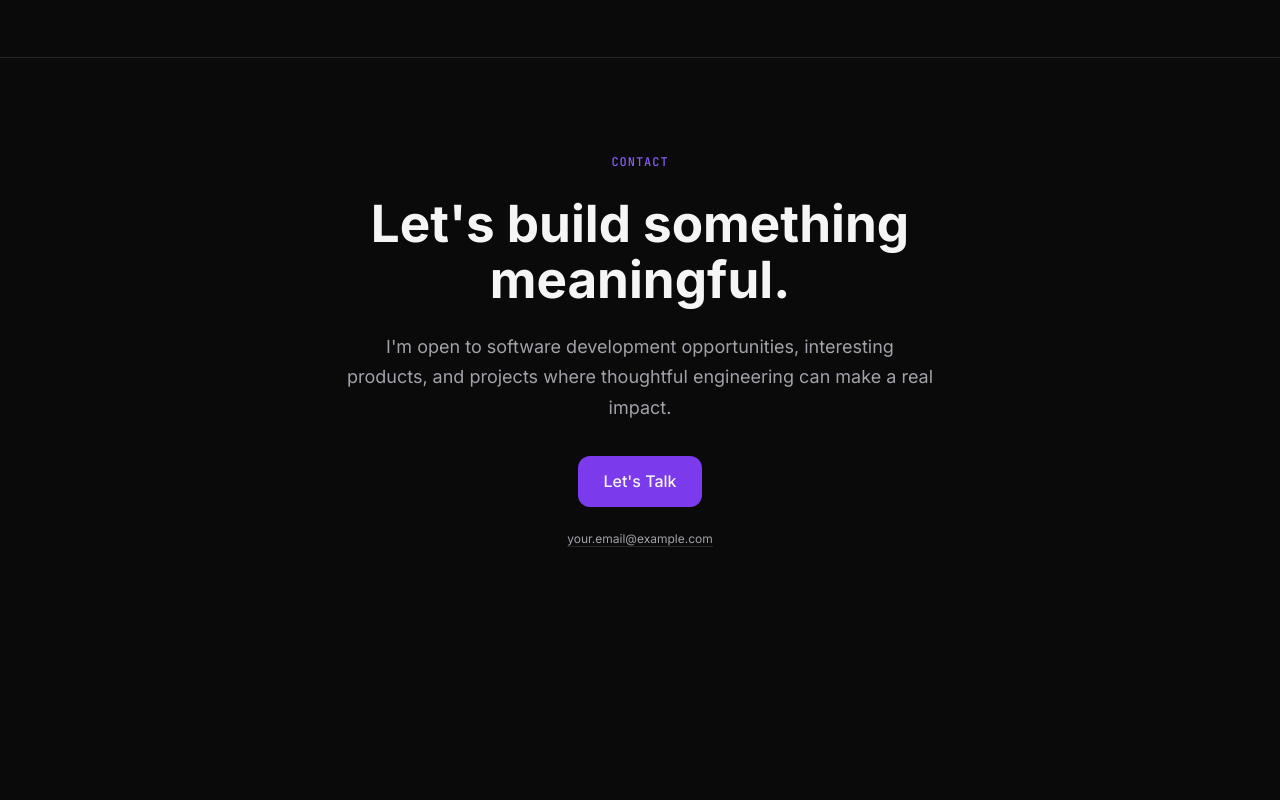
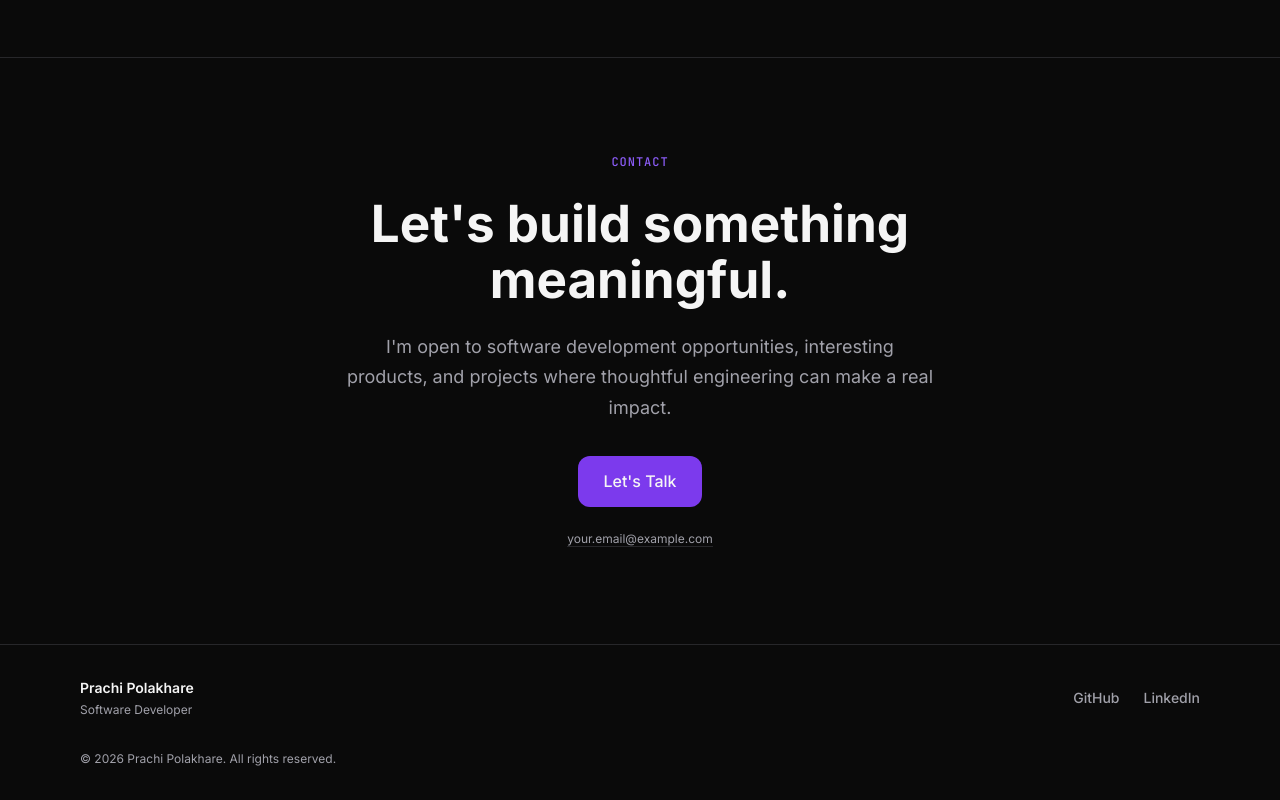
Before and after one commit to Prachi24599/my-portfolio, a React (Vite) app: page / in a window 1280 px wide. Shown: the part 3094-3894 px from the top of the page. Before the commit the page ends 3738 px from the top, so only its background shows below. Built offline with nearby package versions, Linux system fonts and the light colour scheme.

Commit message:
Footer Section Added

```diff
--- a/src/App.tsx
+++ b/src/App.tsx
@@ -1,3 +1,4 @@
+import Footer from './components/Footer'
 import Navbar from './components/Navbar'
 import About from './sections/About'
 import Contact from './sections/Contact'
@@ -16,6 +17,7 @@ function App() {
         <Projects />
         <Contact />
       </main>
+      <Footer />
     </>
   )
 }
--- /dev/null
+++ b/src/components/Footer.css
@@ -0,0 +1,63 @@
+.footer {
+  border-top: 1px solid var(--color-border);
+  background-color: var(--color-bg);
+}
+
+.footer__container {
+  padding-block: var(--space-8);
+}
+
+.footer__top {
+  display: flex;
+  align-items: center;
+  justify-content: space-between;
+  gap: var(--space-8);
+}
+
+.footer__name {
+  color: var(--color-text-primary);
+  font-size: var(--font-size-small);
+  font-weight: var(--font-weight-semibold);
+  line-height: var(--line-height-small);
+}
+
+.footer__role,
+.footer__copyright {
+  color: var(--color-text-secondary);
+  font-size: var(--font-size-caption);
+  line-height: var(--line-height-caption);
+}
+
+.footer__role {
+  margin-top: var(--space-1);
+}
+
+.footer__links {
+  display: flex;
+  gap: var(--space-6);
+  margin: 0;
+  padding: 0;
+  list-style: none;
+}
+
+.footer__links a {
+  color: var(--color-text-secondary);
+  font-size: var(--font-size-small);
+  font-weight: var(--font-weight-medium);
+  line-height: var(--line-height-small);
+  transition: color 180ms ease;
+}
+
+.footer__links a:hover {
+  color: var(--color-accent-hover);
+}
+
+.footer__links a:focus-visible {
+  outline: 2px solid var(--color-accent-hover);
+  outline-offset: var(--space-1);
+}
+
+.footer__copyright {
+  display: block;
+  margin-top: var(--space-8);
+}
--- /dev/null
+++ b/src/components/Footer.tsx
@@ -0,0 +1,46 @@
+import Container from './Container'
+import './Footer.css'
+
+function Footer() {
+  return (
+    <footer className="footer">
+      <Container className="footer__container">
+        <div className="footer__top">
+          <div className="footer__identity">
+            <p className="footer__name">Prachi Polakhare</p>
+            <p className="footer__role">Software Developer</p>
+          </div>
+
+          <nav aria-label="Social links">
+            <ul className="footer__links">
+              <li>
+                <a
+                  href="https://github.com/Prachi24599"
+                  target="_blank"
+                  rel="noreferrer"
+                >
+                  GitHub
+                </a>
+              </li>
+              <li>
+                <a
+                  href="https://linkedin.com/in/prachi-polakhare/"
+                  target="_blank"
+                  rel="noreferrer"
+                >
+                  LinkedIn
+                </a>
+              </li>
+            </ul>
+          </nav>
+        </div>
+
+        <small className="footer__copyright">
+          © 2026 Prachi Polakhare. All rights reserved.
+        </small>
+      </Container>
+    </footer>
+  )
+}
+
+export default Footer
```
